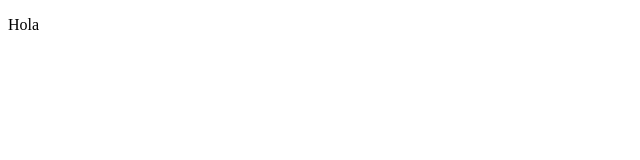
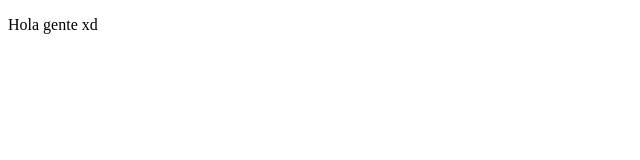
Before and after one commit to Javilas/proyectoCurso, a plain HTML site: page index.html in a window 1280 px wide. Shown: the full height of the page, 0-640 px from the left. Drawn offline with Linux system fonts and the light colour scheme.

Commit message:
Cambios agregados

```diff
--- a/index.html
+++ b/index.html
@@ -8,7 +8,7 @@
 </head>
 <body>
     <p>
-        Hola
+        Hola gente xd
     </p>
 </body>
 </html>
```
